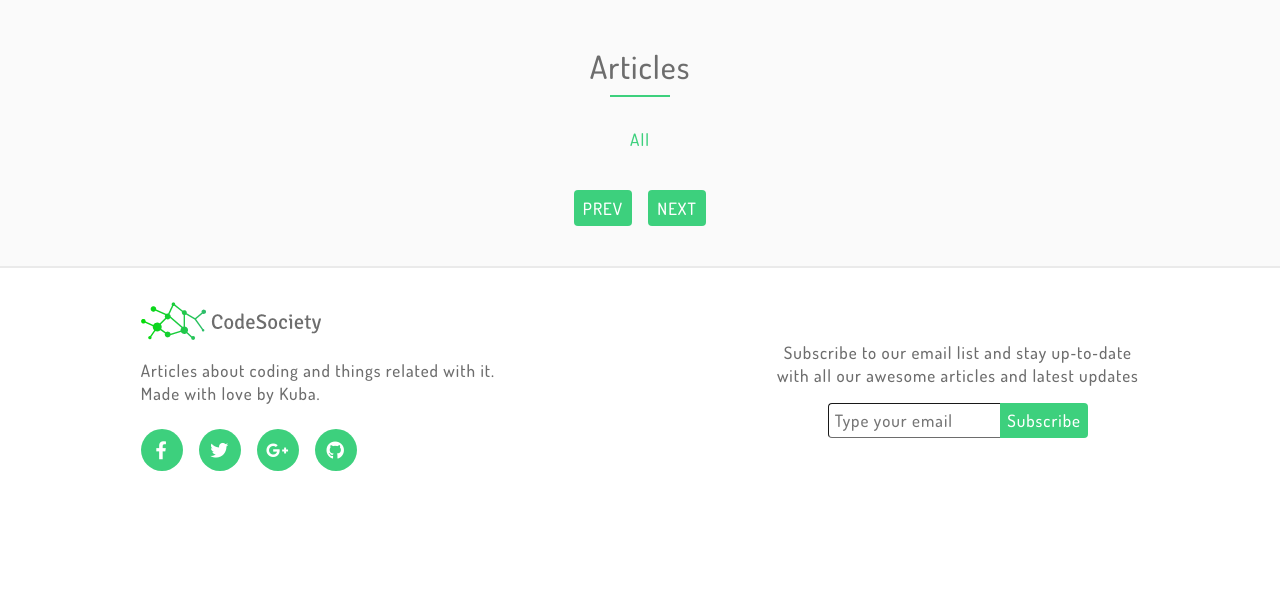
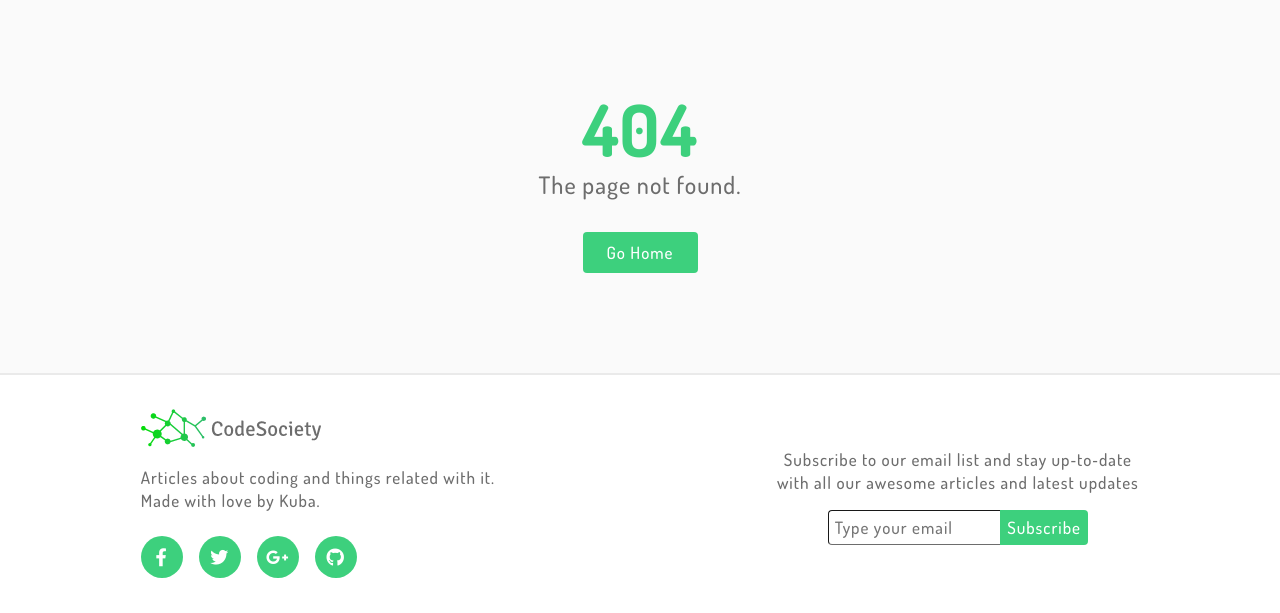
Before and after one commit to jakubjanik1/CodeSociety, a PHP site: page /articles in a window 1280 px wide. Shown: the part 82-695 px from the top of the page. Run offline with PHP 8.4, Linux system fonts and the light colour scheme; data that the repository does not hold is empty; some libraries are stand-ins or nearby versions.

Commit message:
Create error 404 view
Create not found view. Add rendering error 404 view
if page is not in correct range. Also display this
view if route does not exists.

```diff
--- a/app/controllers/ArticlesController.php
+++ b/app/controllers/ArticlesController.php
@@ -19,7 +19,9 @@ class ArticlesController
         $totalPages = $this->repository->getPagesCount($category);
         $categories = $this->repository->getCategories();
 
-        return view('articles', ['articles' => $articles, 'totalPages' => $totalPages, 'categories' => $categories]);
+        return $page <= $totalPages ?
+            view('articles', ['articles' => $articles, 'totalPages' => $totalPages, 'categories' => $categories]) :
+            view('error404');
     }
 
     public function articlesByPage($page = 1)
@@ -28,7 +30,9 @@ class ArticlesController
         $totalPages = $this->repository->getPagesCount();
         $categories = $this->repository->getCategories();
 
-        return view('articles', ['articles' => $articles, 'totalPages' => $totalPages, 'categories' => $categories]);
+        return $page <= $totalPages ?
+            view('articles', ['articles' => $articles, 'totalPages' => $totalPages, 'categories' => $categories]) :
+            view('error404');
     }
 
     public function search($searchTerm, $page = 1)
@@ -36,6 +40,8 @@ class ArticlesController
         $articles = $this->repository->getArticles($page, null, $searchTerm);
         $totalPages = $this->repository->getPagesCount(null, $searchTerm);
 
-        return view('articles', ['articles' => $articles, 'totalPages' => $totalPages, 'searchTerm' => $searchTerm]);
+        return $page <= $totalPages || $page == 1 ?
+            view('articles', ['articles' => $articles, 'totalPages' => $totalPages, 'searchTerm' => $searchTerm]) :
+            view('error404');
     }
 }
--- a/app/views/articles.view.php
+++ b/app/views/articles.view.php
@@ -14,7 +14,7 @@
         </ul>
 
         <div class="articles__search-info">
-            Search results for: <span class="search-info__term"> <?= str_replace('_', ' ', $searchTerm) ?? '' ?> </span>
+            Search results for: <span class="search-info__term"> <?= isset($searchTerm) ? str_replace('_', ' ', $searchTerm) : '' ?> </span>
         </div>
 
         <div class="articles__list">
--- /dev/null
+++ b/app/views/error404.view.php
@@ -0,0 +1,9 @@
+<?php require 'partials/head.php' ?>
+
+<div class="error404">
+    <div class="error404__code">404</div>
+    <div class="error404__description">The page not found.</div>
+    <a class="error404__button" href="/articles">Go Home</a>
+</div>
+
+<?php require 'partials/footer.php' ?>
--- a/core/Router.php
+++ b/core/Router.php
@@ -59,7 +59,7 @@ class Router
             }
         }
 
-        throw new \Exception('This route does not exists');
+        return view('error404');
     }
 
     private function callAction($controller, $action, $params = [])
--- a/public/css/articles/search-info.css
+++ b/public/css/articles/search-info.css
@@ -1,7 +1,13 @@
 .articles__search-info
 {
+    display: none;
     margin-top: 32px;
     text-align: center;
+}
+
+.articles__search-info--visible
+{
+    display: block;
 }
 
 .search-info__term
@@ -20,6 +26,6 @@
 
 .articles__nothing-found-comment
 {
-    margin: 0 32px 46px 32px;
+    margin: 0 32px 64px 32px;
     text-align: center;
 }
--- /dev/null
+++ b/public/css/error404/error404.css
@@ -0,0 +1,43 @@
+.error404
+{
+    display: flex;
+    flex-direction: column;
+    align-items: center;
+    padding-top: 100px;
+    padding-bottom: 100px;
+    justify-content: center;
+}
+
+.error404__code
+{
+    font-size: 72px;
+    height: 57px;
+    color: var(--primary-green);
+    font-weight: bold;
+    display: flex;
+    align-items: center;
+}
+
+.error404__description
+{
+    font-size: 24px;
+    margin-top: 12px;
+}
+
+.error404__button
+{
+    width: 95px;
+    text-align: center;
+    padding: 10px;
+    background: var(--primary-green);
+    border-radius: 4px;
+    color: #fff;
+    margin-top: 32px;
+    text-decoration: none;
+}
+
+.error404__button:hover
+{
+    background: var(--hover-green);
+    cursor: pointer;
+}
--- a/public/js/articles/article.js
+++ b/public/js/articles/article.js
@@ -6,6 +6,6 @@ document.addEventListener('DOMContentLoaded', function() {
 });
 
 function viewArticle(event) {
-    let articleId = event.target.children[0].innerText;
+    let articleId = event.currentTarget.children[0].innerText;
     location.href = `/article/${articleId}`;
 }
--- a/public/js/articles/articles.js
+++ b/public/js/articles/articles.js
@@ -1,14 +1,19 @@
 document.addEventListener('DOMContentLoaded', function() {
+    let categories = document.querySelector('.articles__categories');
+    let searchInfo = document.querySelector('.articles__search-info');
+
     if (location.href.includes('search')) {
-        document.querySelector('.articles__categories').remove();
+        categories && categories.remove();
+
+        searchInfo && searchInfo.classList.add('articles__search-info--visible');
     } else {
-        document.querySelector('.articles__search-info').remove();
+        searchInfo && searchInfo.remove();
     }
 
     let articles = document.querySelector('.articles__list');
     let pagination = document.querySelector('.articles__pagination');
 
-    if (location.href.includes('search') && !articles.children.length) {
+    if (location.href.includes('search') && articles && !articles.children.length) {
         articles.remove();
         pagination.remove();
 
```
